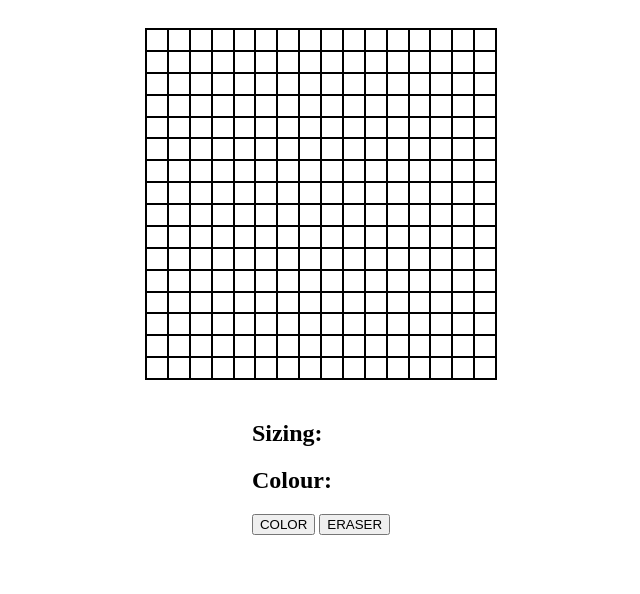
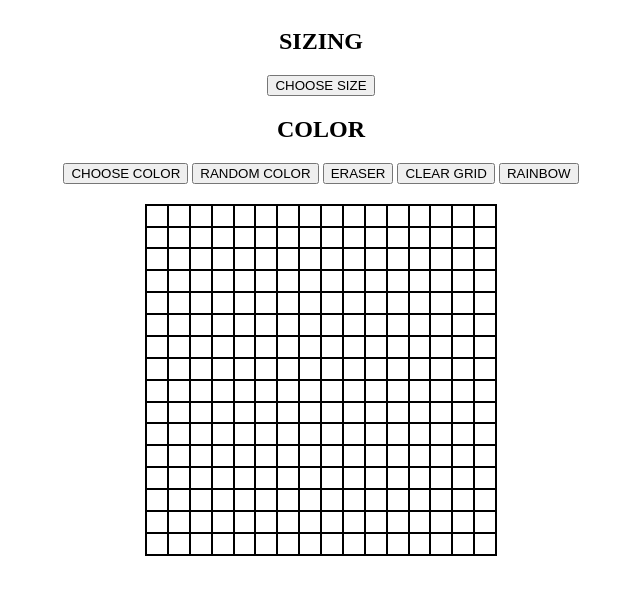
Before and after one commit to rlw92/etchasketchodin, a plain HTML site: page index.html in a window 1280 px wide. Shown: the whole page, without its empty margins (319-959 px from the left). Drawn offline with Linux system fonts and the light colour scheme.

Commit message:
got the rainbow function working alongside the clear function and randomiser

```diff
--- a/index.html
+++ b/index.html
@@ -9,14 +9,21 @@
 <link rel="stylesheet" href="style.css">
 <body>
 
+
+    <div class = "controls">
+      <div><h2>SIZING</h2>
+         <button onclick="sizing()">CHOOSE SIZE</button>
+                </div>
+      <div><h2>COLOR</h2>
+        <button onclick="colorChange()">CHOOSE COLOR</button>
+        <button onclick="random()">RANDOM COLOR</button>
+        <button onclick="white()">ERASER</button>
+        <button onclick="clearup()">CLEAR GRID</button>
+        <button onclick="rainbow()">RAINBOW</button>
+        </div>
+    </div>
     <div class="main"></div>
-<div class = "controls">
-      <div><h2>Sizing:</h2></div>
-      <div><h2>Colour:</h2>
-        <button onclick="colorChange()">COLOR</button>
-        <button onclick="white()">ERASER</button>
-    </div>
-    </div>
+
 
 </body>
 <script src="js.js"></script>
--- a/js.js
+++ b/js.js
@@ -13,7 +13,7 @@ to keep the function below looping */
 altered in the web page*/
 
 //let s be the amount you want, 7 for example would be a 7*7 grid//
-let s = 16;
+let s =  16;
 /* commented out to try create a fixed width window
 //mww can be main window width//
 let mww = 2*(11*s); */
@@ -24,34 +24,83 @@ mainWidth = 350
 mw.style.width = mainWidth +"px";
 
 
-//loop can be the total amount of boxes needed so s*s or ://
+
+let div = document.querySelector(".grids");
+
+//create makes the grid and squares and is immediately called
+function create(){
+  //loop can be the total amount of boxes needed so s*s or ://
 let loop = s**2;
+//padding is the size of the squares keep in mind the 1px for the border, mainWidth is the current width of the main//
 
-//padding is the size of the squares keep in mind the 1px for the border, mainWidth is the current width of the main//
 padding = (mainWidth/2)/s-1;
-
-
 for(i=0;i<loop;i++){
 let div = document.createElement("div");
 div.className="grids";
 div.style.cssText ="border:solid 1px black;flex:auto;padding:" + padding + "px";
 main.appendChild(div);
 }
+}
+create();
 
 
+//paint allows us to paint the grid squares
+let color = "red";
+function paint(){
 
-    let color = "red";
     let grids = document.querySelectorAll(".grids");
 for (let i = 0; i < grids.length; i++) {
    grids[i].addEventListener("mouseover",()=>{grids[i].style.cssText = "border:solid 1px black;flex:auto;padding:" + padding + "px;background-color:" + color});
   }
+}
+paint();
+
 
   //a function to change the color of the hovered squares//
-function colorChange(){color=prompt("Type in the color you want");}
-//white function to return everything to white, clear was a fail because it is a reserved word//
-function white() {color="white";
+function colorChange(){
+  color=prompt("Type in the color you want");
+  paint();}
+//white function to use cursor as an eraser turning squares back to white, clear was a fail because it is a reserved word//
+function white() {
 
-}
+  color="white";
+  paint();}
+
+//a function that deletes all the grid squares for the sizing function
+function del(){
+  let loop = s**2;
+  for (i=0;i<loop;i++){main.removeChild(main.firstElementChild);}}
+// a function to fill all squares to white
+function clearup(){
+  del();
+  create();
+paint();}
+//function to clear the grid and input the amount of squares going across and down
+function sizing(){
+  del();
+  s=+prompt("ENTER HOW MANY SQUARES IN EACH ROW AND COLUMN YOU NEED");
+  create();
+  paint();
+   }
+   //function that turns the color to random each time it passes through
+
+   function random(){
+     randomColor ="#" + Math.floor(Math.random()*16777215).toString(16);
+    color = randomColor;
+    paint();
+    console.log(randomColor);
+
+
+   }
+
+   //rainbow function lets the cursor cycle through random  colors on each square
+   function rainbow(){
+    let grids = document.querySelectorAll(".grids");
+    for (let i = 0; i < grids.length; i++) {
+    grids[i].addEventListener("mouseover",()=>{grids[i].style.cssText = "border:solid 1px black;flex:auto;padding:" + padding + "px;background-color:" + "#" + Math.floor(Math.random()*16777215).toString(16);})
+
+    }
+   }
 
 console.log(color);
 
--- a/style.css
+++ b/style.css
@@ -1,5 +1,6 @@
 body{display:flex;flex-direction:column;align-items:center;}
-.controls{}
+*{}
+.controls{text-align:center;}
 .main{border:solid black 1px;
     margin:20px;
     display:flex;
```
